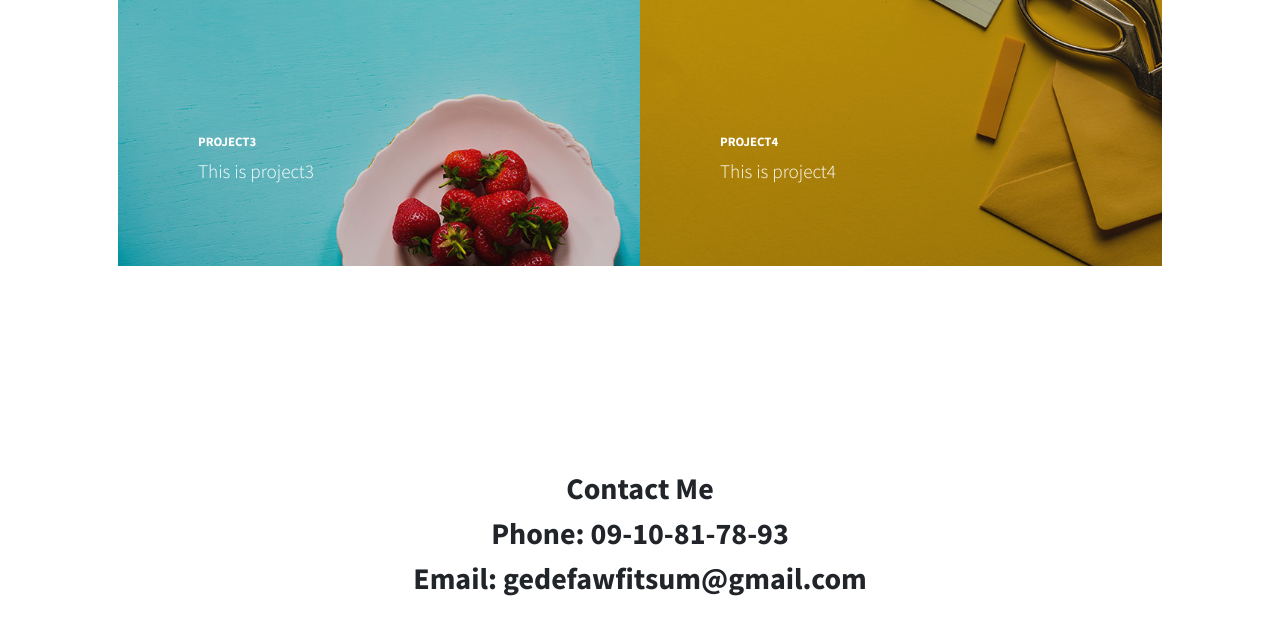
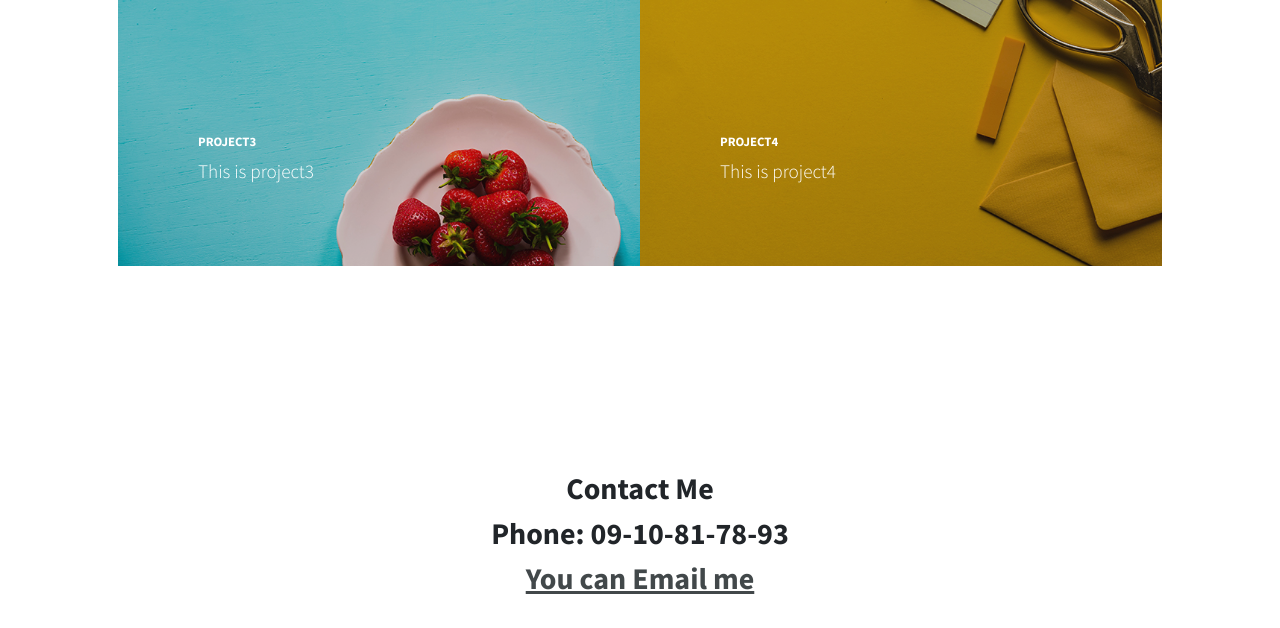
Before and after one commit to FitsumGedefaw/myPersonalWebsite, a plain HTML site: page index.html in a window 1280 px wide. Shown: the part 3760-4388 px from the top of the page. Drawn offline with nearby package versions, Linux system fonts and the light colour scheme.

Commit message:
added a link to my email address

```diff
--- a/index.html
+++ b/index.html
@@ -214,7 +214,7 @@
         <!-- Footer-->
         <footer class="footer text-center" id="contact">
             <div class="container px-4 px-lg-5">
-                <div class="fg-contact">Contact Me<br />Phone: 09-10-81-78-93<br />Email: gedefawfitsum@gmail.com</div>
+                <div class="fg-contact">Contact Me<br />Phone: 09-10-81-78-93<br /><a href = "mailto:gedefawfitsum@gmail.com">You can Email me</a></div>
                 <ul class="list-inline mb-5">
                     <li class="list-inline-item">
                         <a class="social-link rounded-circle text-white mr-3" href="http://linkedin.com/in/fitsum-gedefaw-legese-58b89b213"><i class="fab fa-linkedin"></i></a>
```
